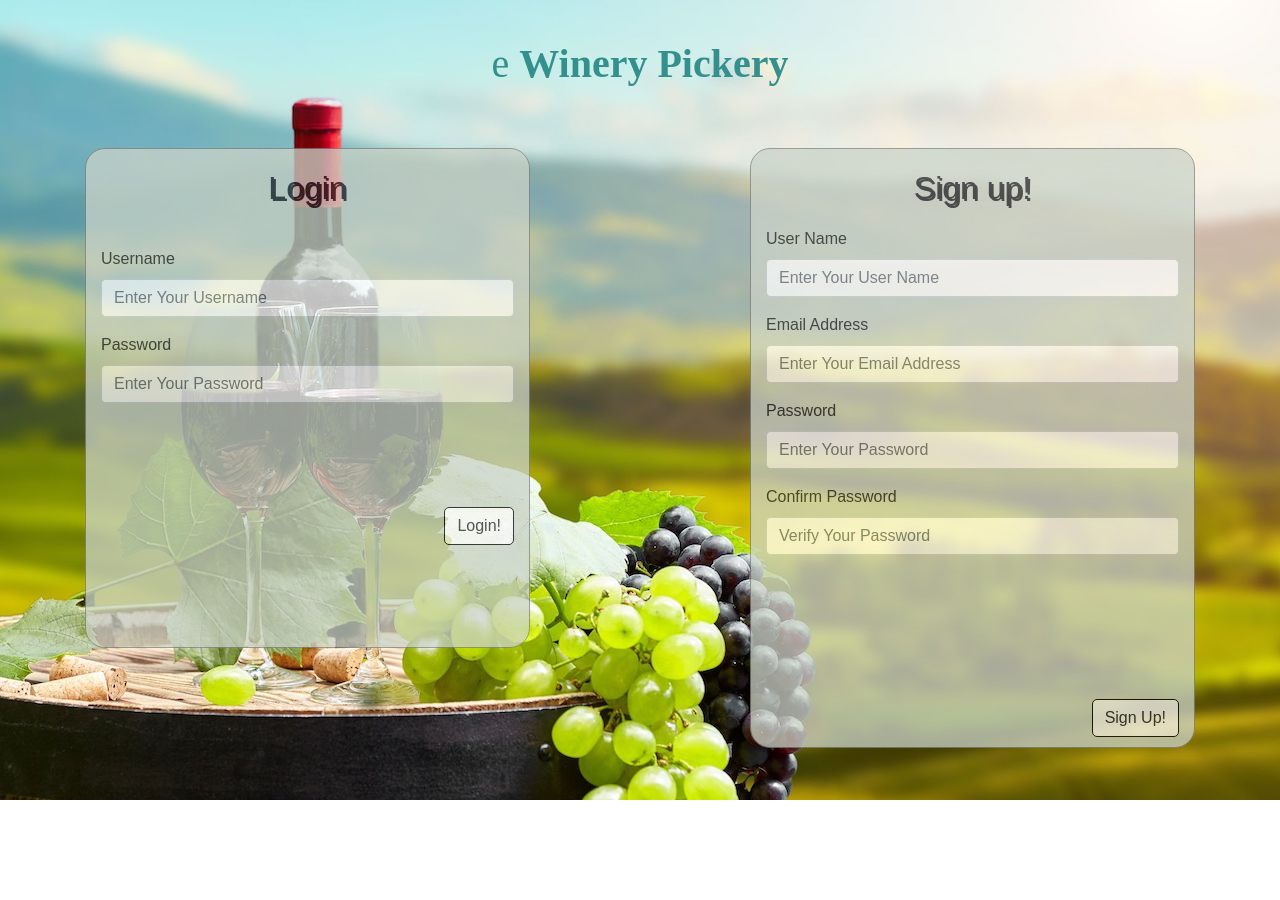
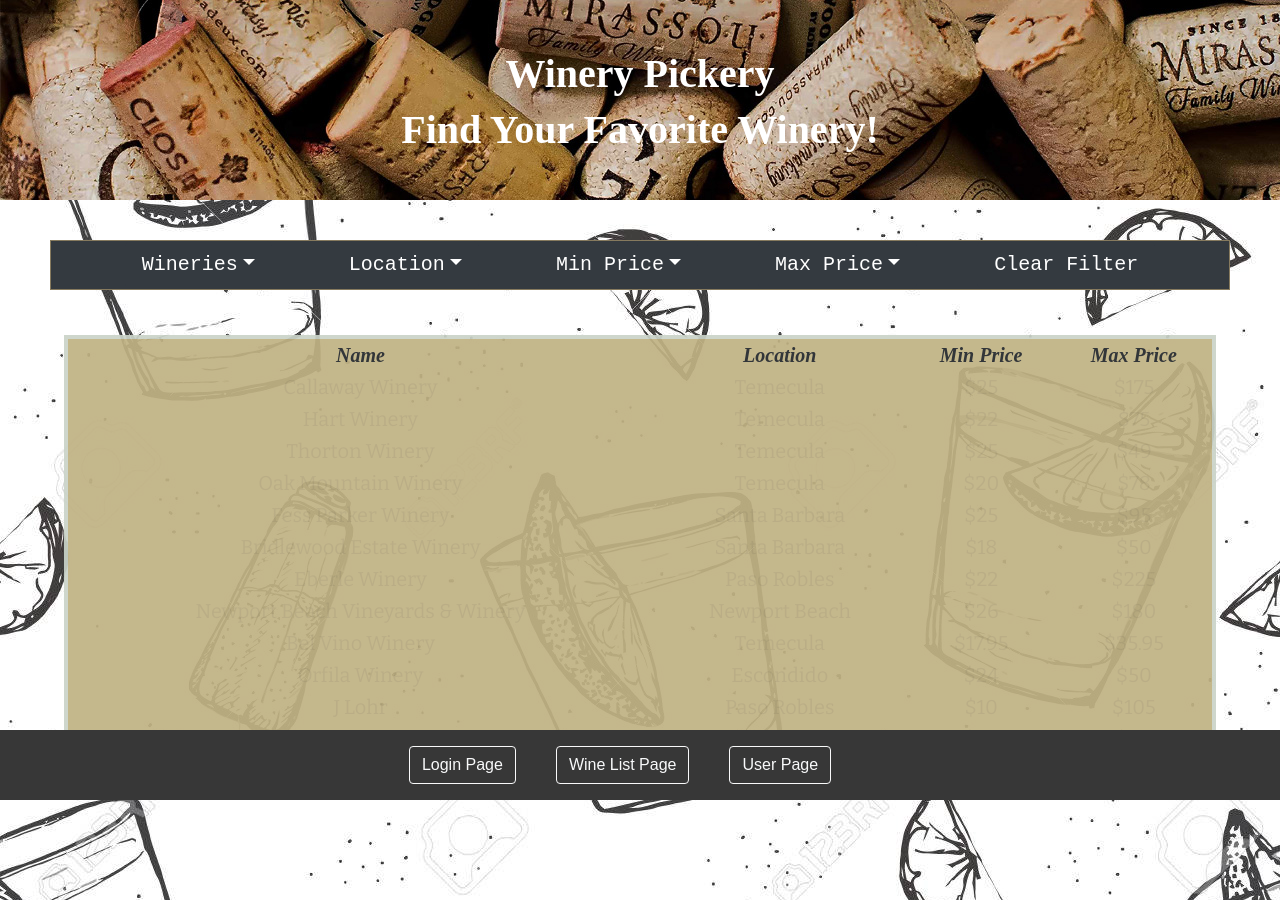
Before and after one commit to Yunwoo-choi/WineryProjectEdit, a React (Create React App) app: page / in a window 1280 px wide. Before the commit the page ends 800 px from the top, so only its background shows below. Built offline with nearby package versions, Linux system fonts and the light colour scheme.

Commit message:
Some Drop Down Menu Additions

```diff
--- a/src/App.css
+++ b/src/App.css
@@ -189,9 +189,12 @@
 }
 
 #clearBtn {
-  color: brown;
-  margin: 0px 0px 0px 50px;
+  color: white;
 }
+.customWineDiv2 {
+  margin-bottom: 70px;
+}
+
 
 .customWineDiv {
   display:inline-block;
@@ -217,3 +220,20 @@
   font-size: 20px;
   margin-bottom: 2px;
 }
+
+.footer {
+  position: fixed;
+  left: 0;
+  bottom: 0;
+  width: 100%;
+  color: white;
+  text-align: center;
+}
+
+.heightControl {
+  min-height: 900px;
+}
+
+.dropDownList {
+  background-color: #373737;
+}
--- a/src/App.js
+++ b/src/App.js
@@ -14,6 +14,7 @@
 // logo on user page
 var backgroundImageStyle = {
   backgroundImage: `url(${logo})`,
+  backgroundSize: 'cover',
   position: 'absolute',
   // spans whole div
   top: '0',
@@ -29,6 +30,7 @@
 
 var backgroundImageStyleWineList= {
   backgroundImage: `url(${test3})`,
+
 }
 
 var BackgroundImageStyleUserPage = {
@@ -61,9 +63,9 @@
     ],
     loginUsers: [],
     // changes page based on input
-    pageChanger: "Login Page",
+    pageChanger: "Winery Page",
     Data: Data,
-    backgroundIndicator: 0,
+    backgroundIndicator: 1,
     userPreference: [],
     chooseWinery: 0
   }
--- a/src/components/userPage/user-page.js
+++ b/src/components/userPage/user-page.js
@@ -158,7 +158,7 @@
     }
     render() {
         return (
-            <div>
+            <div className = "heightControl">
                 <div className="Wineries-Database-container">
                     <h1 className=" fontSize verticalAlign text-center font-weight-bold">Winery Pickery</h1>
                     <h2 className=" fontSize text-center font-weight-bold">A Compilation of Your Favorite Wines</h2>
--- a/src/components/wineListPage/wineList-page.js
+++ b/src/components/wineListPage/wineList-page.js
@@ -165,7 +165,7 @@
     render() {
         // let bookmarkType = this.state.bookmarkIndicator ? "fa fa-bookmark-o float-right": "fa fa-bookmark float-right"
         return (
-            <div>
+            <div style={{height: '100%'}}>
                 <div className="Wineries-Database-container">
                     <h1 className=" fontSize verticalAlign text-center font-weight-bold">Winery Pickery</h1>
                     <h2 className=" fontSize text-center font-weight-bold">Save Your Favorite Wines!</h2>
--- a/src/components/wineryPage/winery-page.js
+++ b/src/components/wineryPage/winery-page.js
@@ -95,15 +95,15 @@
 
     render() {
         return (
-            <div>
+            <div className = "heightControl">
                 <div className="Wineries-Database-container">
                     <h1 className=" fontSize verticalAlign text-center font-weight-bold">Winery Pickery</h1>
-                    <h2 className=" fontSize text-center font-weight-bold">Save Your Favorite Wines!</h2>
+                    <h2 className=" fontSize text-center font-weight-bold">Find Your Favorite Winery!</h2>
                 </div>
                 <div className="containerWinery row align-center">
-                    <div className="filterDropDown ">
+                    <div className="filterDropDown bg-dark d-flex justify-content-center">
                         <div className="dropdown wineryBtn">
-                            <button className="btn btn-light btn-lg dropdown-toggle" type="button" id="dropdownMenu2" data-toggle="dropdown" aria-haspopup="true" aria-expanded="false">
+                            <button className="btn btn-dark btn-lg dropdown-toggle" type="button" id="dropdownMenu2" data-toggle="dropdown" aria-haspopup="true" aria-expanded="false">
                                 Wineries
                             </button>
                             <div className="dropdown-menu" aria-labelledby="dropdownMenu2">
@@ -117,22 +117,28 @@
                                 <button className="dropdown-item" value="J Lohr" onClick={this.filterByName}>J Lohr</button>
                                 <button className="dropdown-item" value="Halter Ranch Winery" onClick={this.filterByName}>Halter Ranch Winery</button>
                                 <button className="dropdown-item" value="Brander Winery" onClick={this.filterByName}>Brander Winery</button>
-
+                                <button className="dropdown-item" value="Halter Ranch Winery" onClick={this.filterByName}>Halter Ranch Winery</button>
+                                <button className="dropdown-item" value="Orfila Winery" onClick={this.filterByName}>Orfila Winery</button>
+                                <button className="dropdown-item" value="Bel Vino Winery" onClick={this.filterByName}>Bel Vino Winery</button>
 
                             </div>
                         </div>
                         <div className="dropdown locationBtn">
-                            <button className="btn btn-light btn-lg dropdown-toggle" type="button" id="dropdownMenu2" data-toggle="dropdown" aria-haspopup="true" aria-expanded="false">
+                            <button className="btn btn-dark btn-lg dropdown-toggle" type="button" id="dropdownMenu2" data-toggle="dropdown" aria-haspopup="true" aria-expanded="false">
                                 Location
                             </button>
                             <div className="dropdown-menu" aria-labelledby="dropdownMenu2">
                                 <button className="dropdown-item" value="Temecula" onClick={this.filterByLocation}>Temecula</button>
                                 <button className="dropdown-item" value="Santa Barbara" onClick={this.filterByLocation}>Santa Barbara</button>
                                 <button className="dropdown-item" value="Paso Robles" onClick={this.filterByLocation}>Paso Robles</button>
+                                <button className="dropdown-item" value="Newport Beach" onClick={this.filterByLocation}>Newport Beach</button>
+                                <button className="dropdown-item" value="Escondido" onClick={this.filterByLocation}>Escondido</button>
+
+
                             </div>
                         </div>
                         <div className="dropdown minPriceBtn">
-                            <button className="btn btn-light btn-lg dropdown-toggle" type="button" id="dropdownMenu2" data-toggle="dropdown" aria-haspopup="true" aria-expanded="false">
+                            <button className="btn btn-dark btn-lg dropdown-toggle" type="button" id="dropdownMenu2" data-toggle="dropdown" aria-haspopup="true" aria-expanded="false">
                                 Min Price
                             </button>
                             <div className="dropdown-menu" aria-labelledby="dropdownMenu2">
@@ -143,7 +149,7 @@
                             </div>
                         </div>
                         <div className="dropdown maxPriceBtn">
-                            <button className="btn btn-light btn-lg dropdown-toggle" type="button" id="dropdownMenu2" data-toggle="dropdown" aria-haspopup="true" aria-expanded="false">
+                            <button className="btn btn-dark btn-lg dropdown-toggle" type="button" id="dropdownMenu2" data-toggle="dropdown" aria-haspopup="true" aria-expanded="false">
                                 Max Price
                             </button>
                             <div className="dropdown-menu" aria-labelledby="dropdownMenu2">
@@ -151,15 +157,16 @@
                                 <button className="dropdown-item" value="75" onClick={this.filterByMaxPrice}>75</button>
                                 <button className="dropdown-item" value="100" onClick={this.filterByMaxPrice}>100</button>
                                 <button className="dropdown-item" value="200" onClick={this.filterByMaxPrice}>200</button>
+                                <button className="dropdown-item" value="250" onClick={this.filterByMaxPrice}>250</button>
                             </div>
                         </div>
-                        <div>
-                            <button id="clearBtn" className="btn btn-light btn-lg" onClick={this.filterByNone}>Clear Filter</button>
+                        <div className = "maxPriceBtn">
+                            <button id="clearBtn" className="btn btn-dark btn-lg" onClick={this.filterByNone}>Clear Filter</button>
                         </div>
                     </div>
 
                     <table id="wineryList" className="table-hover">
-                        <thead>
+                        <thead className = "thead-dark">
                             <tr className="wineryHeader" >
                                 <th>Name</th>
                                 <th>Location</th>
@@ -177,8 +184,8 @@
                                                 {/* <th scope="row">{index + 1}</th> */}
                                                 <td>{winery.name}</td>
                                                 <td>{winery.location}</td>
-                                                <td>{winery.minPrice}</td>
-                                                <td>{winery.maxPrice}</td>
+                                                <td>${winery.minPrice}</td>
+                                                <td>${winery.maxPrice}</td>
                                             </tr>
                                         )
                                     })
@@ -192,8 +199,8 @@
                                                     {/* <th scope="row">{index + 1}</th> */}
                                                     <td>{winery.name}</td>
                                                     <td>{winery.location}</td>
-                                                    <td>{winery.minPrice}</td>
-                                                    <td>{winery.maxPrice}</td>
+                                                    <td>${winery.minPrice}</td>
+                                                    <td>${winery.maxPrice}</td>
                                                 </tr>
                                             )
 
@@ -208,8 +215,8 @@
                                                         {/* <th scope="row">{index + 1}</th> */}
                                                         <td>{winery.name}</td>
                                                         <td>{winery.location}</td>
-                                                        <td>{winery.minPrice}</td>
-                                                        <td>{winery.maxPrice}</td>
+                                                        <td>${winery.minPrice}</td>
+                                                        <td>${winery.maxPrice}</td>
                                                     </tr>
                                                 )
 
@@ -224,8 +231,8 @@
                                                             {/* <th scope="row">{index + 1}</th> */}
                                                             <td>{winery.name}</td>
                                                             <td>{winery.location}</td>
-                                                            <td>{winery.minPrice}</td>
-                                                            <td>{winery.maxPrice}</td>
+                                                            <td>${winery.minPrice}</td>
+                                                            <td>${winery.maxPrice}</td>
                                                         </tr>
                                                     )
 
@@ -240,8 +247,8 @@
                                                             {/* <th scope="row">{index + 1}</th> */}
                                                             <td>{winery.name}</td>
                                                             <td>{winery.location}</td>
-                                                            <td>{winery.minPrice}</td>
-                                                            <td>{winery.maxPrice}</td>
+                                                            <td>${winery.minPrice}</td>
+                                                            <td>${winery.maxPrice}</td>
                                                         </tr>
                                                     )
                                                 })
```
